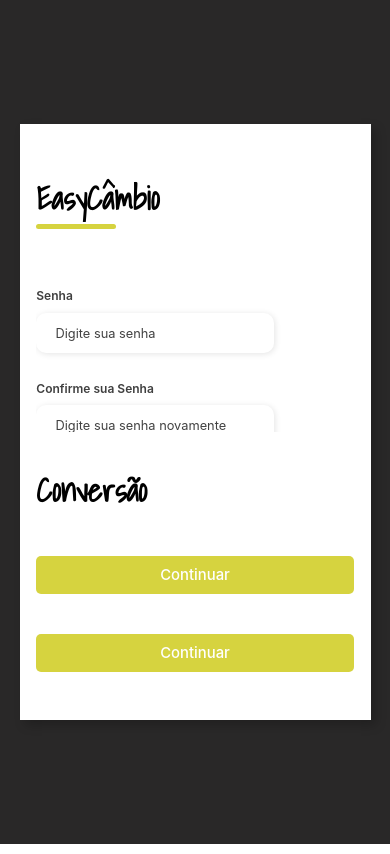
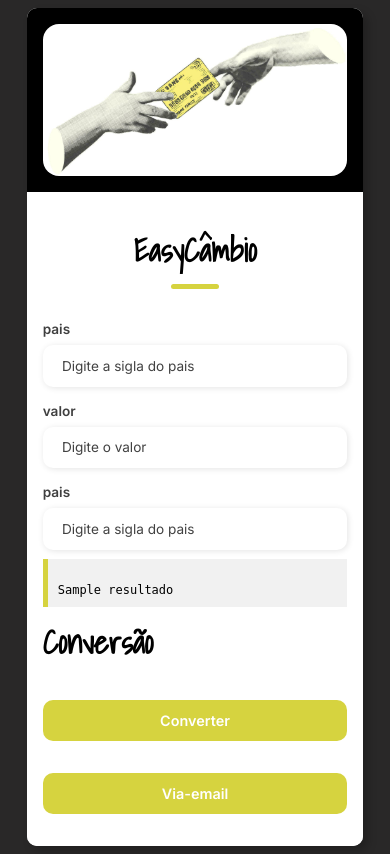
Before and after one commit to getwes/EasyCambio, a Flask app: template templates/home.html in a window 390 px wide. Run offline with Flask 3, Linux system fonts and the light colour scheme; the template is opened without the code that fills it: most values are stand-ins (such as "Sample title", 1, 10 or a date in 2020).

Commit message:
atualização

```diff
--- a/static/estilo.css
+++ b/static/estilo.css
@@ -1,28 +1,35 @@
-@import url('https://fonts.googleapis.com/css2?family=Shadows+Into+Light&display=swap');
+@import url('https://fonts.googleapis.com/css2?family=Inter:wght@400;500;600&family=Shadows+Into+Light&display=swap');
+
 * {
     padding: 0;
     margin: 0;
     box-sizing: border-box;
     font-family: 'Inter', sans-serif;
 }
- h1{
+
+h1 {
     font-family: 'Shadows Into Light', sans-serif;
-  }
+}
 
 body {
     width: 100%;
-    height: 100vh;
+    min-height: 100vh;
     display: flex;
     justify-content: center;
     align-items: center;
     background: #292828;
+    padding: 1rem;
 }
 
 .container {
-    width: 80%;
-    height: 80vh;
+    width: 100%;
+    max-width: 1200px;
     display: flex;
+    flex-direction: row;
     box-shadow: 5px 5px 10px rgba(0, 0, 0, 0.212);
+    background-color: #fff;
+    border-radius: 10px;
+    overflow: hidden;
 }
 
 .form-image {
@@ -30,13 +37,15 @@ body {
     display: flex;
     justify-content: center;
     align-items: center;
-    background-color: #000000;
+    background-color: #000;
     padding: 1rem;
 }
 
 .form-image img {
-    width: 31rem;
-
+    width: 100%;
+    max-width: 31rem;
+    height: auto;
+    border-radius: 16px;
 }
 
 .form {
@@ -44,22 +53,21 @@ body {
     display: flex;
     flex-direction: column;
     justify-content: center;
-    align-items: center;
+    padding: 2rem;
     background-color: #fff;
-    padding: 3rem;
 }
 
 .form-header {
-    margin-bottom: 3rem;
+    margin-bottom: 2rem;
     display: flex;
-    justify-content: space-between;
+    justify-content: center;
+    align-items: center;
+    position: relative;
 }
 
-
-.login-button button a {
-    text-decoration: none;
-    font-weight: 500;
-    color: #fff;
+.form-header h1 {
+    position: relative;
+    text-align: center;
 }
 
 .form-header h1::after {
@@ -68,8 +76,7 @@ body {
     width: 5rem;
     height: 0.3rem;
     background-color: #d6d33f;
-    margin: 0 auto;
-    position: absolute;
+    margin: 0.5rem auto 0;
     border-radius: 10px;
 }
 
@@ -77,22 +84,22 @@ body {
     display: flex;
     flex-wrap: wrap;
     justify-content: space-between;
-    padding: 1rem 0;
+    gap: 1rem;
 }
 
 .input-box {
+    flex: 1 1 45%;
     display: flex;
     flex-direction: column;
-    margin-bottom: 1.1rem;
 }
 
 .input-box input {
-    margin: 0.6rem 0;
+    margin-top: 0.5rem;
     padding: 0.8rem 1.2rem;
     border: none;
     border-radius: 10px;
     box-shadow: 1px 1px 6px #0000001c;
-    font-size: 0.8rem;
+    font-size: 0.9rem;
 }
 
 .input-box input:hover {
@@ -105,7 +112,7 @@ body {
 
 .input-box label,
 .gender-title h6 {
-    font-size: 0.75rem;
+    font-size: 0.85rem;
     font-weight: 600;
     color: #000000c0;
 }
@@ -117,8 +124,8 @@ body {
 .gender-group {
     display: flex;
     justify-content: space-between;
-    margin-top: 0.62rem;
-    padding: 0 .5rem;
+    margin-top: 1rem;
+    gap: 1rem;
 }
 
 .gender-input {
@@ -138,61 +145,92 @@ body {
 
 .continue-button button {
     width: 100%;
-    margin-top: 2.5rem;
+    margin-top: 2rem;
     border: none;
     background-color: #d6d33f;
-    padding: 0.62rem;
-    border-radius: 5px;
+    padding: 0.75rem;
+    border-radius: 10px;
+    font-size: 1rem;
+    font-weight: bold;
     cursor: pointer;
+    transition: background-color 0.3s ease;
 }
 
 .continue-button button:hover {
     background-color: #000000f1;
+    color: #fff;
 }
 
 .continue-button button a {
     text-decoration: none;
-    font-size: 0.93rem;
-    font-weight: 500;
     color: #fff;
 }
 
+.caixa-info {
+    border-left: 5px solid #d6d33f;
+    background-color: #f1f1f1;
+    padding: 10px;
+    margin: 9px 0;
+    font-family: monospace;
+    white-space: pre-line;
+    font-size: 0.85rem;
+}
 
-@media screen and (max-width: 1330px) {
+/* RESPONSIVO - TABLET */
+@media screen and (max-width: 992px) {
+    .container {
+        flex-direction: column;
+        max-width: 90%;
+    }
+
     .form-image {
-        display: none;
+        width: 100%;
+        padding: 1rem;
     }
-    .container {
-        width: 50%;
-    }
+
     .form {
         width: 100%;
+        padding: 2rem 1rem;
+    }
+
+    .input-group {
+        flex-direction: column;
+    }
+
+    .input-box {
+        width: 100%;
+    }
+
+    .gender-group {
+        flex-direction: column;
+        align-items: flex-start;
     }
 }
 
-@media screen and (max-width: 1064px) {
-    .container {
-        width: 90%;
-        height: auto;
+/* RESPONSIVO - CELULAR */
+@media screen and (max-width: 576px) {
+    body {
+        padding: 0.5rem;
     }
-    .input-group {
-        flex-direction: column;
-        z-index: 5;
-        padding-right: 5rem;
-        max-height: 10rem;
-        overflow-y: scroll;
-        flex-wrap: nowrap;
+
+    .form-header h1::after {
+        width: 3rem;
     }
-    .gender-inputs {
-        margin-top: 2rem;
+
+    .continue-button button {
+        font-size: 0.9rem;
     }
-    .gender-group {
-        flex-direction: column;
+
+    .input-box input {
+        font-size: 0.85rem;
     }
-    .gender-title h6 {
-        margin: 0;
+
+    .form-image img {
+        width: 100%;
+        max-width: 20rem;
     }
-    .gender-input {
-        margin-top: 0.5rem;
+
+    .caixa-info {
+        font-size: 0.75rem;
     }
 }
--- a/templates/home.html
+++ b/templates/home.html
@@ -26,16 +26,23 @@
                 <div class="input-group">
 
                     <div class="input-box">
-                        <label for="password">Senha</label>
-                        <input id="password" type="password" name="password" placeholder="Digite sua senha" required>
+                        <label for="password">pais</label>
+                        <input id="password" type="password" name="password" placeholder="Digite a sigla do pais" >
                     </div>
 
+                    <div class="input-box">
+                        <label for="password">valor</label>
+                        <input id="password" type="password" name="password" placeholder="Digite o valor" >
+                    </div>
 
                     <div class="input-box">
-                        <label for="confirmPassword">Confirme sua Senha</label>
-                        <input id="confirmPassword" type="password" name="confirmPassword" placeholder="Digite sua senha novamente" required>
+                        <label for="password">pais</label>
+                        <input id="password" type="password" name="password" placeholder="Digite a sigla do pais" >
                     </div>
 
+                </div>
+                <div class="caixa-info">
+                    {{ resultado }}
                 </div>
 
                 <div class="gender-inputs">
@@ -43,13 +50,16 @@
                         <h1>Conversão</h1>
                     </div>
 
-                <div class="continue-button">
-                    <button><a href="#">Continuar</a> </button>
-                </div>
-                <div class="continue-button">
-                    <button><a href="#">Continuar</a> </button>
-                </div>
+
             </form>
+            <div class="continue-button">
+                <button><a href="#">Converter</a> </button>
+            </div>
+            <form action="/envia_email" method="POST">
+            <div class="continue-button">
+                <button><a href="#">Via-email</a> </button>
+            </div>
+        </form>
         </div>
     </div>
 </body>
```
